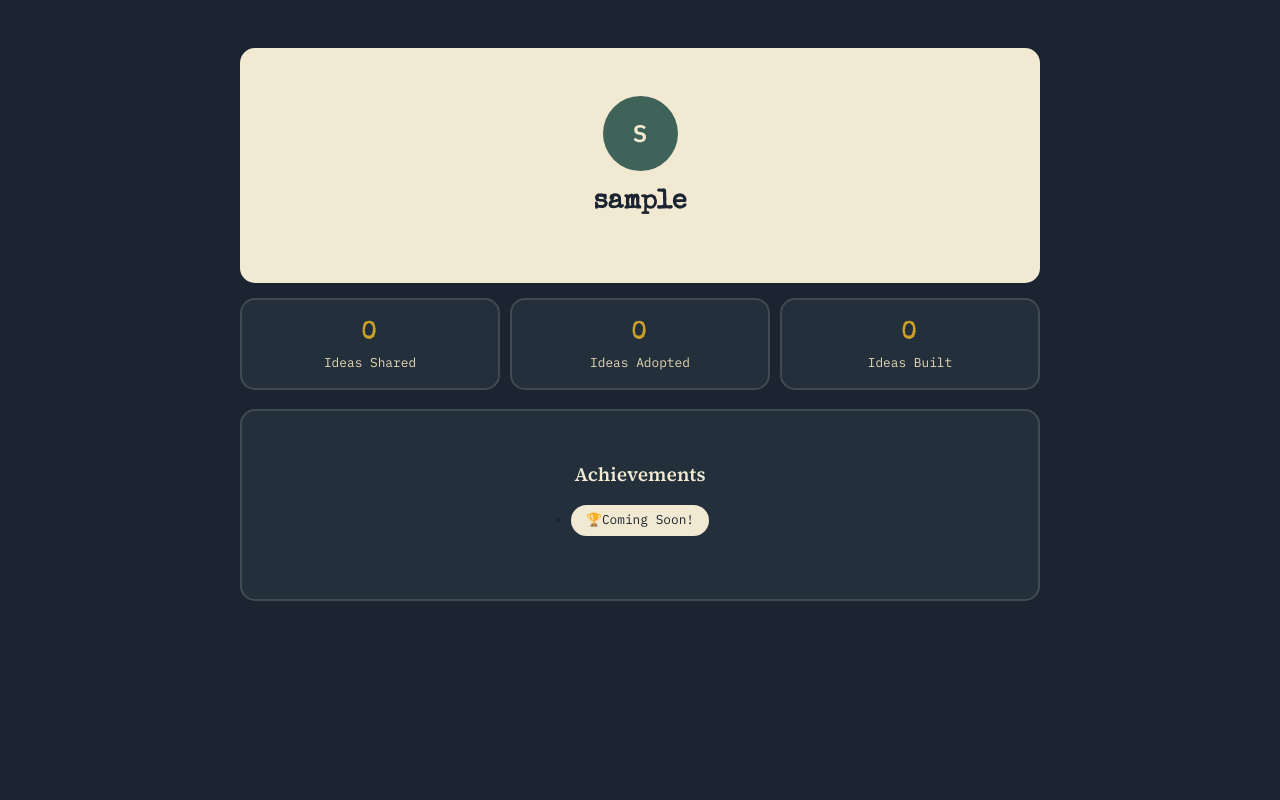
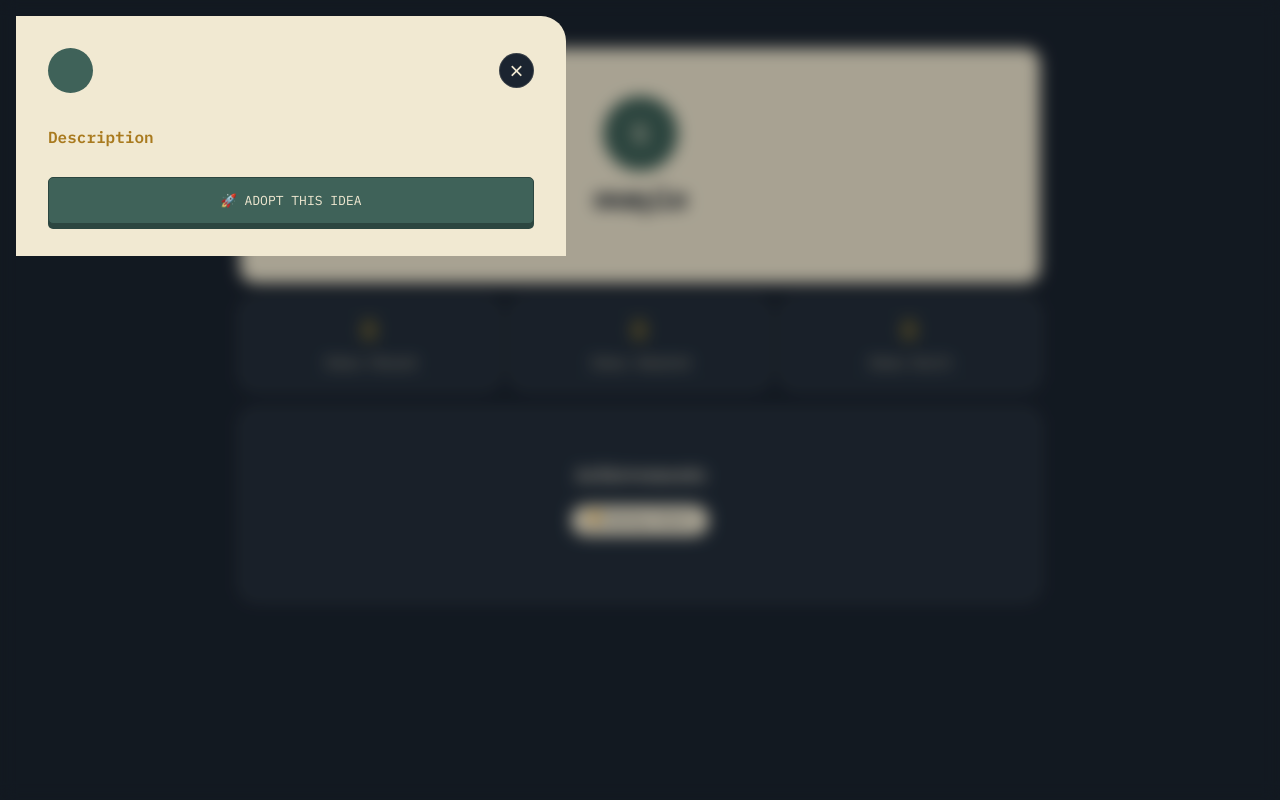
Before and after one commit to Feeder029/Lost-Ideas, a Flask app: page /stats in a window 1280 px wide. Run offline with Flask 3, Linux system fonts and the light colour scheme; the visitor is signed in with stand-in values (Sample User, id 1); tables that the repository leaves empty hold one stand-in row (values such as "Sample post").

Commit message:
form on prof

```diff
--- a/app/static/components/profile/profile.css
+++ b/app/static/components/profile/profile.css
@@ -303,3 +303,172 @@ body {
     font-family: var(--ibm);
     font-size: 0.8rem;
 }
+
+.card-details-container{
+    display: block;
+    position: fixed;
+    inset: 0;
+    background: rgba(0, 0, 0, 0.3);
+    backdrop-filter: blur(8px);
+    -webkit-backdrop-filter: blur(8px);
+    color: black;
+    padding: 1rem;
+    z-index: 10000;
+    justify-content: center;
+    align-items: center;
+}
+
+.card-details-container.show  {
+    display: flex;
+}
+
+.card-details-card{
+    display: flex;
+    flex-direction: column;
+    padding: 2rem;
+    background-color: var(--paper);
+    border-top-right-radius: 25px;
+    gap: 1rem;
+        width: 550px;
+    max-width: calc(100vw - 2rem);
+    max-height: 90vh;
+}
+
+#btn-card-details-close {
+    display: flex;
+    justify-content: center;
+    align-items: center;
+    background-color: var(--ink);
+    color: var(--paper);
+    border: 1px solid var(--ink-line);
+    width: 35px;
+    height: 35px;
+    padding: 0;
+    border-radius: 50%;
+    cursor: pointer;
+    font-size: 1.5rem;
+    line-height: 1;
+    transition: transform 0.25s ease,
+                background-color 0.25s ease,
+                border-color 0.25s ease;
+}
+
+#btn-card-details-close:hover{
+    background-color: var(--stamp-red);
+    border-color: var(--stamp-red);
+    transform: rotate(90deg);
+}
+
+.card-details-top {
+    display: flex;
+    flex-shrink: 0;
+    flex-direction: row;
+    justify-content: space-between;
+    align-items:center;
+    position: relative;
+    gap: 10px;
+}
+
+.card-profile-avatar{
+    background-color: var(--filed-teal);
+    padding: 10px;
+    display: flex;
+    border-radius: 50%;
+    color: var(--paper);
+    line-height: 1;
+    font-size: 1rem;
+    font-family: var(--special-elite);
+    justify-content: center;
+    align-items: center;
+    width: 45px;
+    height: 45px;
+    text-align: center;
+}
+
+.card-top-container{
+    display: flex;
+    flex-direction: column;
+    gap: 0;
+    padding: 0;
+    margin: 0;
+}
+
+.card-details-content {
+    flex: 1;
+    min-height: 0;
+    overflow-y: auto;
+    padding-right: 8px;
+}
+
+.card-profile-name{
+    font-family: var(--ibm);
+    font-size: 1.1rem;
+}
+
+#card-details-number{
+    font-size: 1.2rem;
+    margin-left: auto;
+    padding-right: 15px;
+    position: relative;
+    right: 0;
+}
+
+#card-details-title {
+    display: block;
+    -webkit-line-clamp: unset;
+    -webkit-box-orient: unset;
+
+    overflow: visible;
+    text-overflow: unset;
+
+    min-height: auto;
+    height: auto;
+
+    font-size: 2rem;
+    line-height: 1.25;
+    letter-spacing: 1px;
+    white-space: normal;
+    overflow-wrap: break-word;
+    word-break: break-word;
+
+    margin: 1rem 0;
+}
+
+.card-details-headline{
+    font-family: var(--ibm);
+    font-size: 1rem;
+    color: var(--amber-ink);
+    padding-bottom: 10px;
+}
+
+.card-details-description {
+    font-family: var(--source);
+    font-size: 0.9rem;
+    line-height: 1.7;
+
+    white-space: pre-wrap;
+    overflow-wrap: break-word;
+    word-break: break-word;
+}
+
+.submit-idea-btn{
+    width:100%;
+    justify-content:center;
+    padding:14px;
+    font-size:13px;
+    color: var(--paper);
+    background-color: var(--filed-teal);
+    font-family: var(--ibm);
+    border: 1.5px solid var(--filed-teal-deep);
+    border-radius: 5px;
+    box-shadow:0 5px 0 var(--filed-teal-deep);
+    transform-origin: bottom center;
+    transition:transform .15s ease, box-shadow .15s ease;
+    cursor: pointer;
+    text-transform: uppercase;
+}
+
+.submit-idea-btn:hover{
+    transform:translateY(-2px) scaleY(1.1);
+    box-shadow:0 6px 0 var(--filed-teal-deep);
+}
--- a/app/templates/profile.html
+++ b/app/templates/profile.html
@@ -83,6 +83,31 @@
                 </ul>
             </div>
         </div>
+
+        <div class="card-details-container" id="card-details-container">
+            <form action="{{ url_for('ideas.adopt') }}" method="POST">
+                <input type="hidden" name="idea_id" id="card-details-idea-id">
+                <div class="card-details-card">
+                    <div class="card-details-top">
+                        <div class="card-profile-avatar" id="card-profile-avatar"></div>
+                        <div class="card-top-container">
+                            <h2 class="card-profile-name" id="card-profile-name"></h2>
+                            <p class="card-posted" id="card-details-posted"></p>
+                        </div>
+                        <p class="card-number" id="card-details-number"></p>
+                        <button id="btn-card-details-close" class="close">&times;</button>
+                    </div>
+                    <div class="card-details-content">
+                        <h2 class="card-difficulty" id="card-details-difficulty"></h2>
+                        <h1 class="card-title" id="card-details-title"><span id="card-details-category"></span></h1>
+                        <h2 class="card-details-headline">Description</h2>
+                        <div class="card-divider"></div>
+                        <p class="card-details-description" id="card-details-description"></p>
+                    </div>
+                    <button type="submit" class="adopt-stamp submit-idea-btn">🚀 Adopt this Idea</button>
+                </div>
+            </form>
+        </div>
     </section>
 {% endblock %}
 
```
